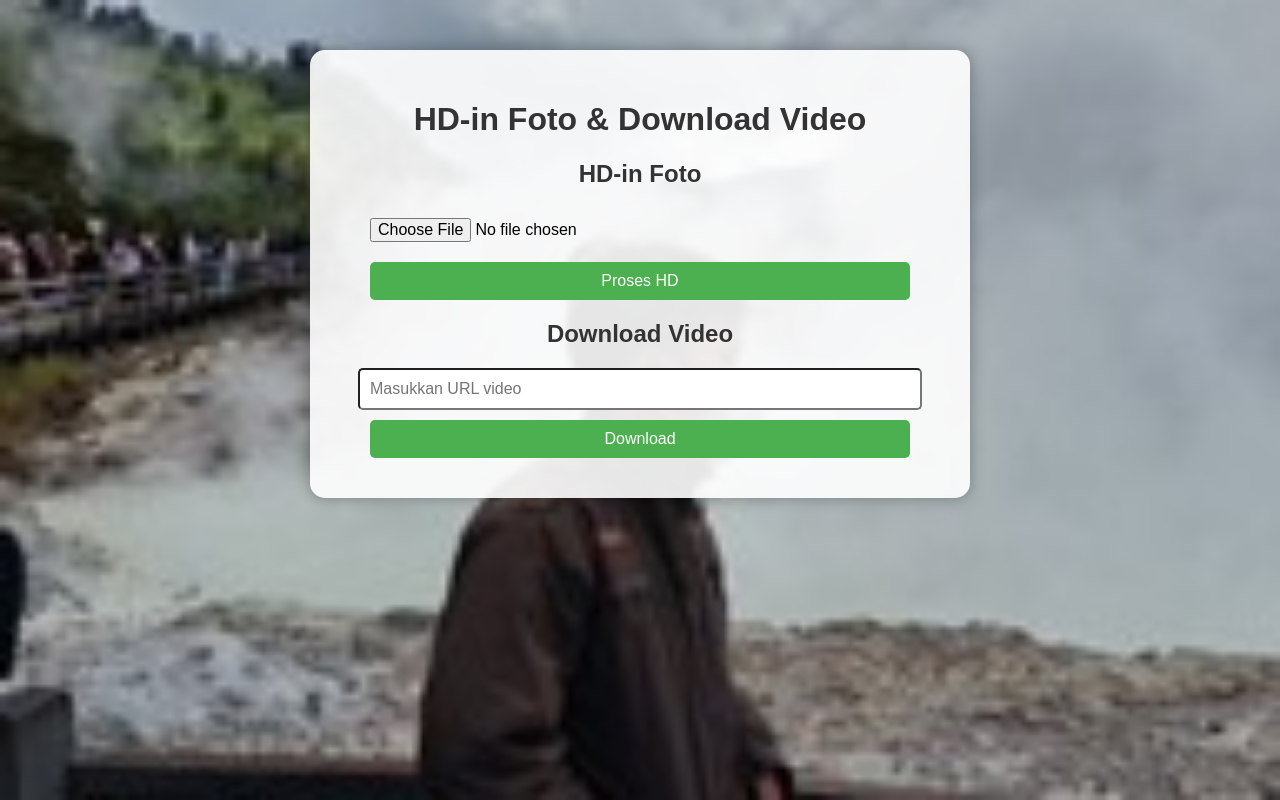
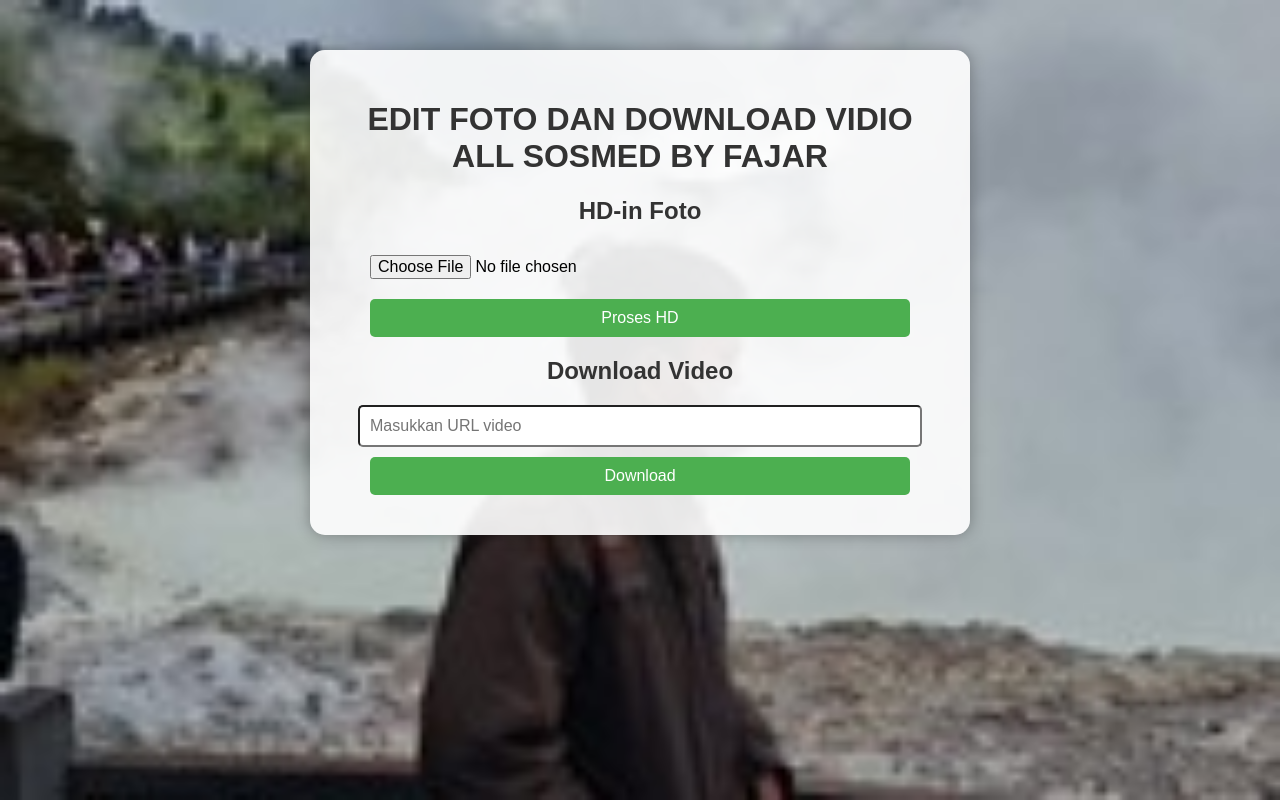
Before and after one commit to FajarHosting/FAJAR-OFFICIAL-DIGITAL, a plain HTML site: page index.html in a window 1280 px wide. Drawn offline with Linux system fonts and the light colour scheme.

Commit message:
Update index.html

```diff
--- a/index.html
+++ b/index.html
@@ -12,7 +12,7 @@
   </audio>
 
   <div class="container">
-    <h1>HD-in Foto & Download Video</h1>
+    <h1>EDIT FOTO DAN DOWNLOAD VIDIO ALL SOSMED BY FAJAR</h1>
 
     <section>
       <h2>HD-in Foto</h2>
```
